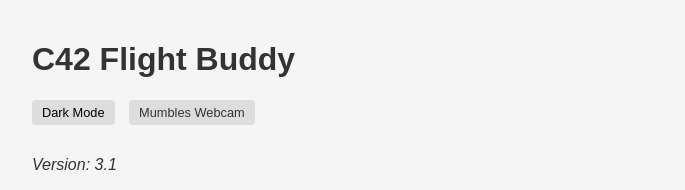
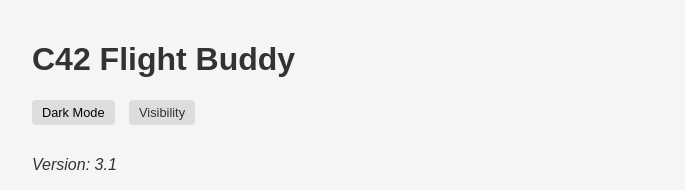
Before and after one commit to RichardaBall/c42-flight-buddy-V3, a plain HTML site: page index.html in a window 1280 px wide. Shown: the top 190 px of the page, without its empty margins (308-993 px from the left). Drawn offline with Linux system fonts and the light colour scheme; no server answers.

Commit message:
Update index.html

```diff
--- a/index.html
+++ b/index.html
@@ -100,7 +100,7 @@
 <body>
   <h1>C42 Flight Buddy</h1>
   <button id="toggle-theme">Dark Mode</button>
-  <a href="https://www.gowerlive.co.uk/mumbles-webcam/" target="_blank" id="webcam-btn" rel="noopener noreferrer">Mumbles Webcam</a>
+  <a href="https://www.gowerlive.co.uk/mumbles-webcam/" target="_blank" id="webcam-btn" rel="noopener noreferrer">Visibility</a>
   <p><em>Version: 3.1</em></p>
   <p>Check flight weather at Swansea Airport</p>
 
```
